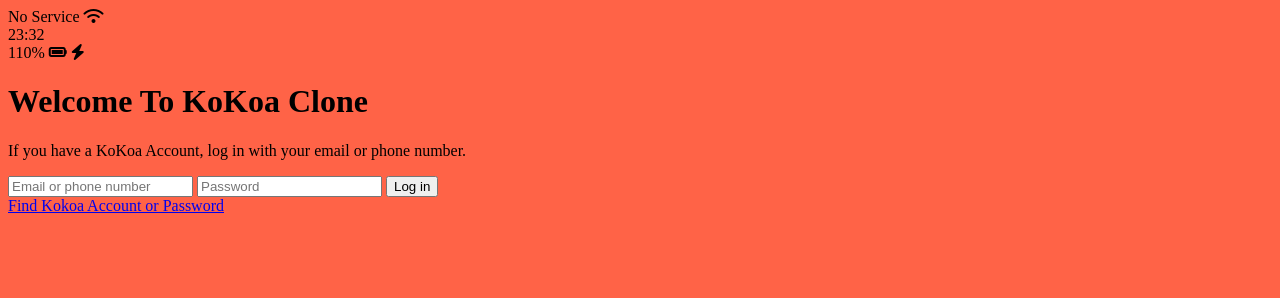
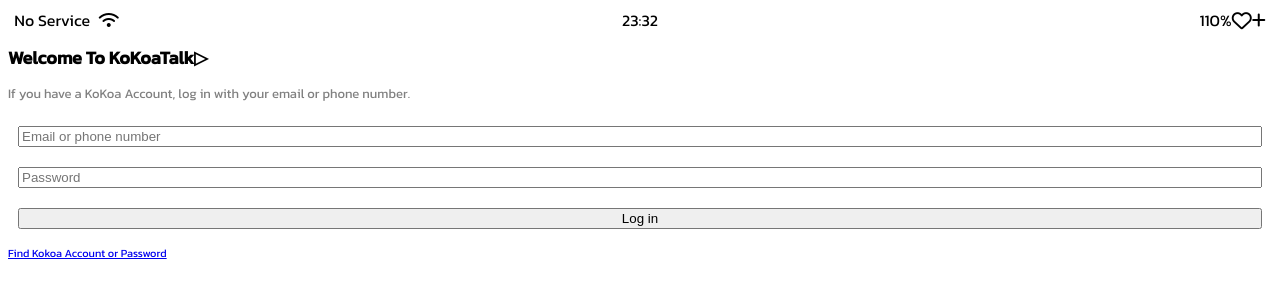
Before and after one commit to dahees1090/dakao-clone-2020, a plain HTML site: page index.html in a window 1280 px wide. Drawn offline with Linux system fonts and the light colour scheme.

Commit message:
Done with Status Bar Css

```diff
--- a/css/styles.css
+++ b/css/styles.css
@@ -1,3 +1,49 @@
+@import url("https://fonts.googleapis.com/css2?family=Kanit:wght@100;400;500&display=swap");
 body {
-  background-color: tomato;
+  font-family: "Kanit", sans-serif;
 }
+
+.status-bar {
+  display: flex;
+  justify-content: center;
+}
+.status-bar__column {
+  width: 33%;
+}
+.status-bar__column:first-child span {
+  margin-right: 5px;
+}
+.status-bar__column:nth-child(2) {
+  display: flex;
+  justify-content: center;
+}
+.status-bar__column:last-child {
+  display: flex;
+  justify-content: flex-end;
+  align-items: center;
+}
+.status-bar__column .fa-battery-full {
+  margin: 0px 5px;
+}
+
+.welcom-header__title {
+  font-size: 18px;
+}
+
+.welcom-header__text {
+  font-size: 13px;
+  color: gray;
+}
+
+#login-form {
+  display: flex;
+  flex-direction: column;
+}
+
+input {
+  margin: 10px;
+}
+
+a {
+  font-size: 11px;
+}
--- a/index.html
+++ b/index.html
@@ -17,14 +17,15 @@
         </div>
         <div class="status-bar__column">
             <span>110%</span>
-            <i class="fas fa-battery-full"></i>
-            <i class="fas fa-bolt"></i>
+            <i class="far fa-heart fa-lg"></i>
+            <i class="fas fa-plus"></i>
+
         </div>
 
     </div>
 
     <header class="welcom-header">
-        <h1 class="welcom-header__title">Welcome To KoKoa Clone</h1>
+        <h1 class="welcom-header__title">Welcome To KoKoaTalk▷</h1>
         <p class="welcom-header__text">If you have a KoKoa Account, log in with your email or phone number.</p>
     </header>
 
```
